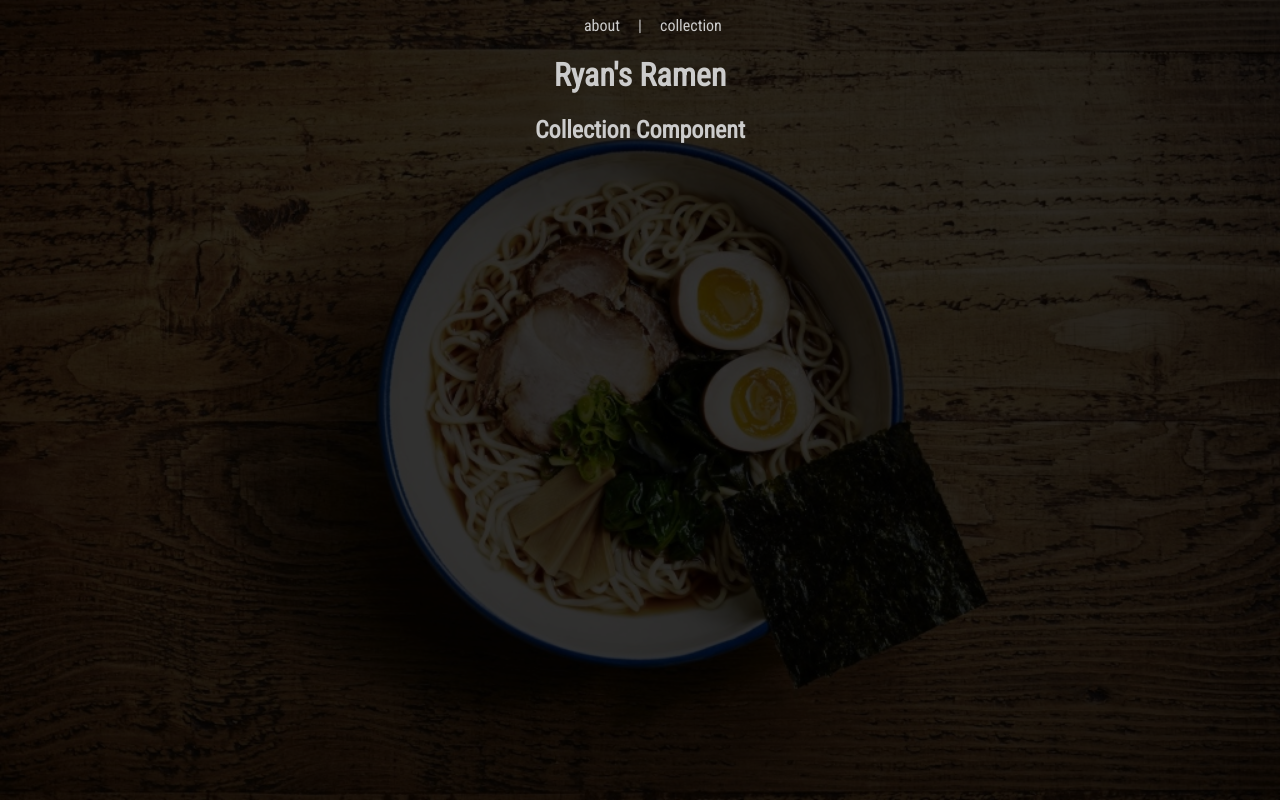
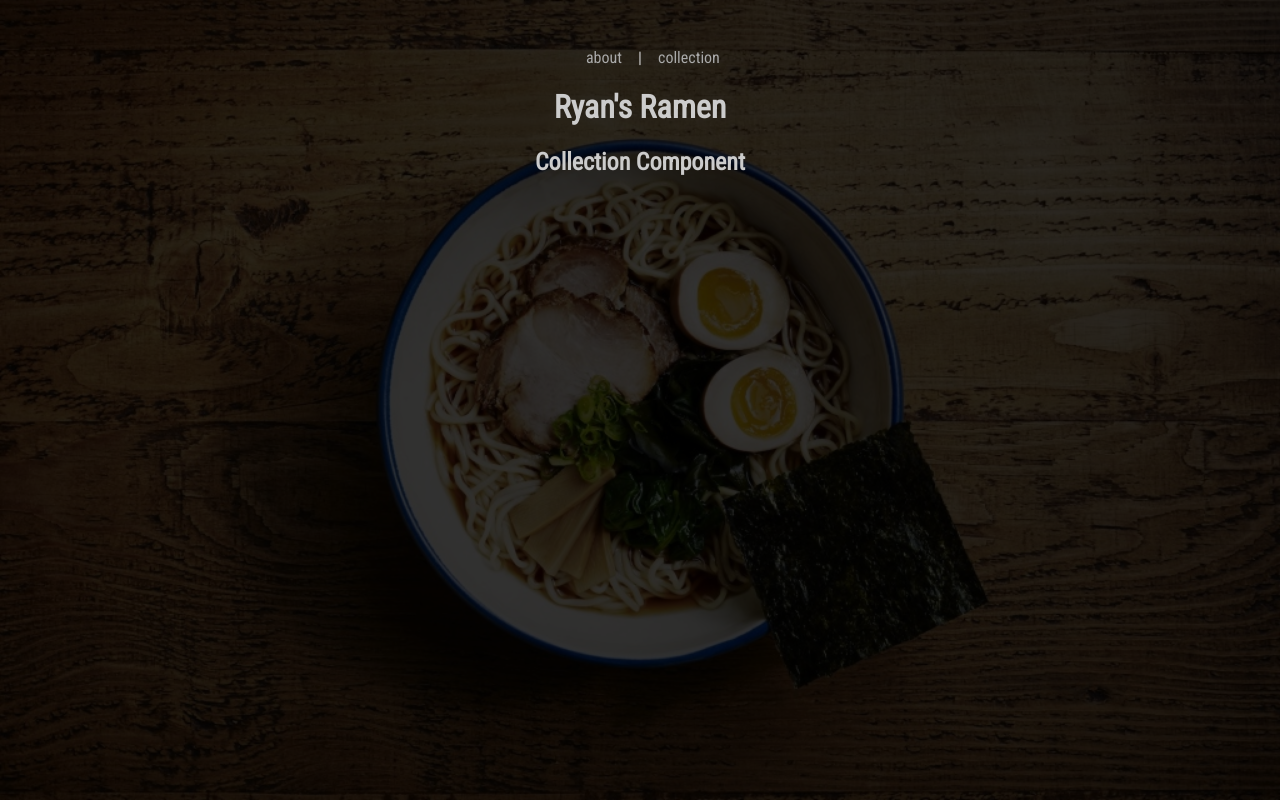
Before and after one commit to awong017/ryans-ramen, a React (Create React App) app: page / in a window 1280 px wide. Built offline with nearby package versions, Linux system fonts and the light colour scheme.

Commit message:
created about and collection components

```diff
--- a/src/App.js
+++ b/src/App.js
@@ -2,7 +2,7 @@ import React from 'react';
 import { Route, withRouter } from 'react-router-dom';
 import Context from './context';
 import Home from './Components/home';
-import About from './Components/aboutMe';
+import About from './Components/about';
 
 const app = () => {
   const renderRoutes = () => {
--- a/src/Components/aboutMe.js
+++ b/src/Components/about.js
@@ -2,16 +2,22 @@ import React, { useContext } from 'react';
 import Styled, { ThemeProvider } from 'styled-components';
 import GlobalStyles from '../Styles/globalStyles';
 import Context from '../context';
+import Nav from './nav';
 
 const About = Styled.div`
     color: ${(props) => props.theme.bodyColor};
+
+    h1 {
+        text-align: center;
+    }
 `
 
 const about = () => {
     return (
         <ThemeProvider theme={GlobalStyles}>
             <About>
-                <h2>About Component</h2>
+                <Nav />
+                <h1>About Component</h1>
             </About>
         </ThemeProvider>
     )
--- a/src/Components/home.js
+++ b/src/Components/home.js
@@ -2,7 +2,7 @@ import React, { useContext } from 'react';
 import Styled, { ThemeProvider } from 'styled-components';
 import GlobalStyles from '../Styles/globalStyles';
 import Context from '../context';
-import HomeNav from './homeNav';
+import Nav from './nav';
 import Collection from './collection';
 
 const Home = Styled.div`
@@ -17,7 +17,7 @@ const home = () => {
     return (
         <ThemeProvider theme={GlobalStyles}>
             <Home>
-                <HomeNav />
+                <Nav />
                 <h1>Ryan's Ramen</h1>
                 <Collection />
             </Home>
--- a/src/Components/homeNav.js
+++ /dev/null
@@ -1,47 +0,0 @@
-import React from 'react';
-import Styled, { ThemeProvider } from 'styled-components';
-import GlobalStyles from '../Styles/globalStyles';
-
-const HomeNav = Styled.div`
-    color: ${(props) => props.theme.bodyColor};
-
-    ul {
-        display: grid;
-        grid-template-columns: 45% 10% 45%;
-        list-style: none;
-        margin-left: auto;
-        margin-right: auto;
-        width: 200px;
-        padding-left: 0;
-
-        .about-link {
-            margin-left: auto;
-            margin-right: 10px;
-        }
-
-        .link-separator {
-            margin-left: auto;
-            margin-right: auto;
-        }
-
-        .collection-link {
-            margin-left: 10px;
-        }
-    }
-`
-
-const homeNav = () => {
-    return (
-        <ThemeProvider theme={GlobalStyles}>
-            <HomeNav>
-                <ul>
-                    <li className="about-link">about</li>
-                    <li className="link-separator">|</li>
-                    <li className="collection-link">collection</li>
-                </ul>
-            </HomeNav>
-        </ThemeProvider>
-    )
-}
-
-export default homeNav;
--- /dev/null
+++ b/src/Components/nav.js
@@ -0,0 +1,67 @@
+import React from 'react';
+import { Link } from 'react-router-dom';
+import Styled, { ThemeProvider } from 'styled-components';
+import GlobalStyles from '../Styles/globalStyles';
+
+const Nav = Styled.div`
+    margin-top: 48px;
+    color: ${(props) => props.theme.bodyColor};
+
+    ul {
+        display: grid;
+        grid-template-columns: 45% 10% 45%;
+        list-style: none;
+        margin-left: auto;
+        margin-right: auto;
+        width: 200px;
+        padding-left: 0;
+
+        .about-link {
+            margin-left: auto;
+            margin-right: 8px;
+        }
+
+        .link-separator {
+            margin-left: auto;
+            margin-right: auto;
+        }
+
+        .collection-link {
+            margin-left: 8px;
+        }
+
+        a {
+            color: #AAAAAA;
+            text-decoration: none;
+
+            &:hover {
+                cursor: pointer;
+                text-decoration: underline;
+            }
+        }
+    }
+`
+
+const nav = () => {
+    return (
+        <ThemeProvider theme={GlobalStyles}>
+            <Nav>
+                <ul>
+                    <li className="about-link">
+                        <Link to={"/about"}>
+                            about
+                        </Link>
+                    </li>
+                    <li className="link-separator">|</li>
+                    <li className="collection-link">
+                        <Link to={"/"}>
+                            collection
+                        </Link>
+                    </li>
+                </ul>
+            </Nav>
+        </ThemeProvider>
+    )
+}
+
+export default nav;
```
